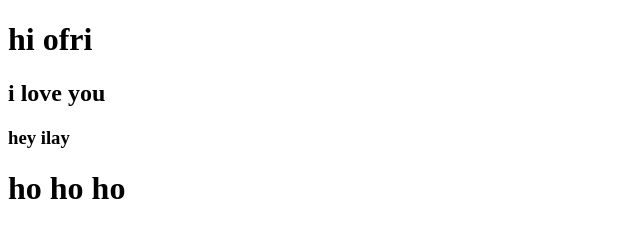
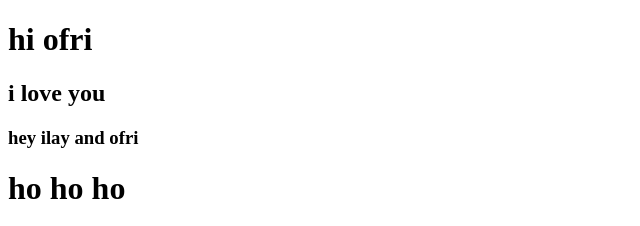
Before and after one commit to cgroup76/cgroup76, a plain HTML site: page pages/index.html in a window 1280 px wide. Shown: the top 226 px of the page, 0-640 px from the left. Drawn offline with Linux system fonts and the light colour scheme.

Commit message:
Update index.html
hey ilay and ofri

```diff
--- a/pages/index.html
+++ b/pages/index.html
@@ -8,7 +8,7 @@
 <body>
     <h1>hi ofri</h1>
     <h2>i love you</h2>
-    <h3>hey ilay</h3>
+    <h3>hey ilay and ofri</h3>
     <h1>ho ho ho</h1>
     <h2>today</h2>
 </body>
```
